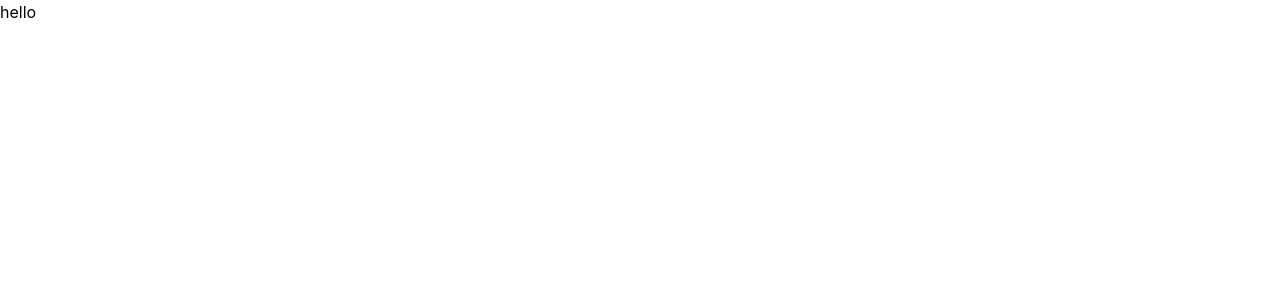
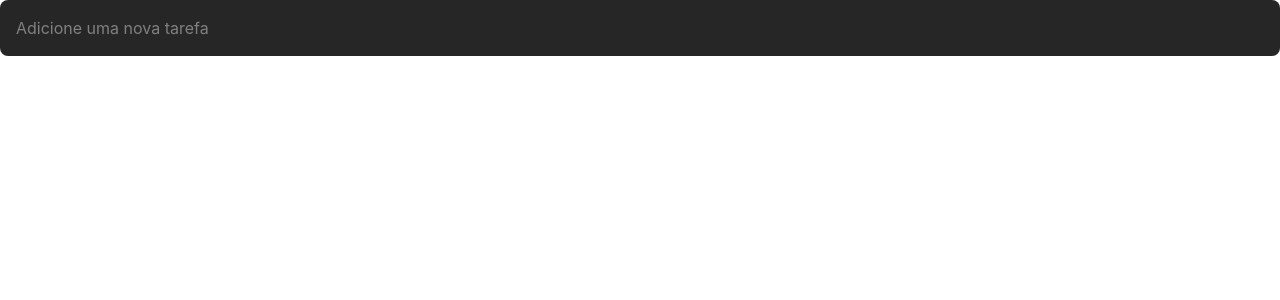
Before and after one commit to ignite-bootcamp/reactjs-challenge-01, a React (Vite) app: page / in a window 1280 px wide. Shown: the top 300 px of the page. Built offline with nearby package versions, Linux system fonts and the light colour scheme.

Commit message:
feat: input component

```diff
--- a/package.json
+++ b/package.json
@@ -10,6 +10,7 @@
     "preview": "vite preview"
   },
   "dependencies": {
+    "classnames": "^2.3.2",
     "react": "^18.2.0",
     "react-dom": "^18.2.0"
   },
--- a/src/App.tsx
+++ b/src/App.tsx
@@ -1,5 +1,7 @@
+import { Input } from "./components/input";
+
 function App() {
-  return <h1 className="">hello</h1>;
+  return <Input onChange={console.log} />;
 }
 
 export default App;
--- /dev/null
+++ b/src/components/input.tsx
@@ -0,0 +1,28 @@
+import classNames from "classnames";
+import { useState } from "react";
+
+type InputProps = {
+  onChange: (value: string) => void;
+};
+
+export function Input({ onChange }: InputProps) {
+  const [inputValue, setInputValue] = useState("");
+
+  return (
+    <input
+      type="text"
+      value={inputValue}
+      onChange={event => {
+        setInputValue(event.target.value);
+        onChange(event.target.value);
+      }}
+      placeholder="Adicione uma nova tarefa"
+      className={classNames(
+        "bg-gray-500 rounded-lg p-4 placeholder:text-gray-300 text-gray-100 w-full ",
+        {
+          "border border-product-purple": !!inputValue,
+        },
+      )}
+    />
+  );
+}
```
Also changed, not shown: 1 other file (tests, documents, lock files or other folders).
